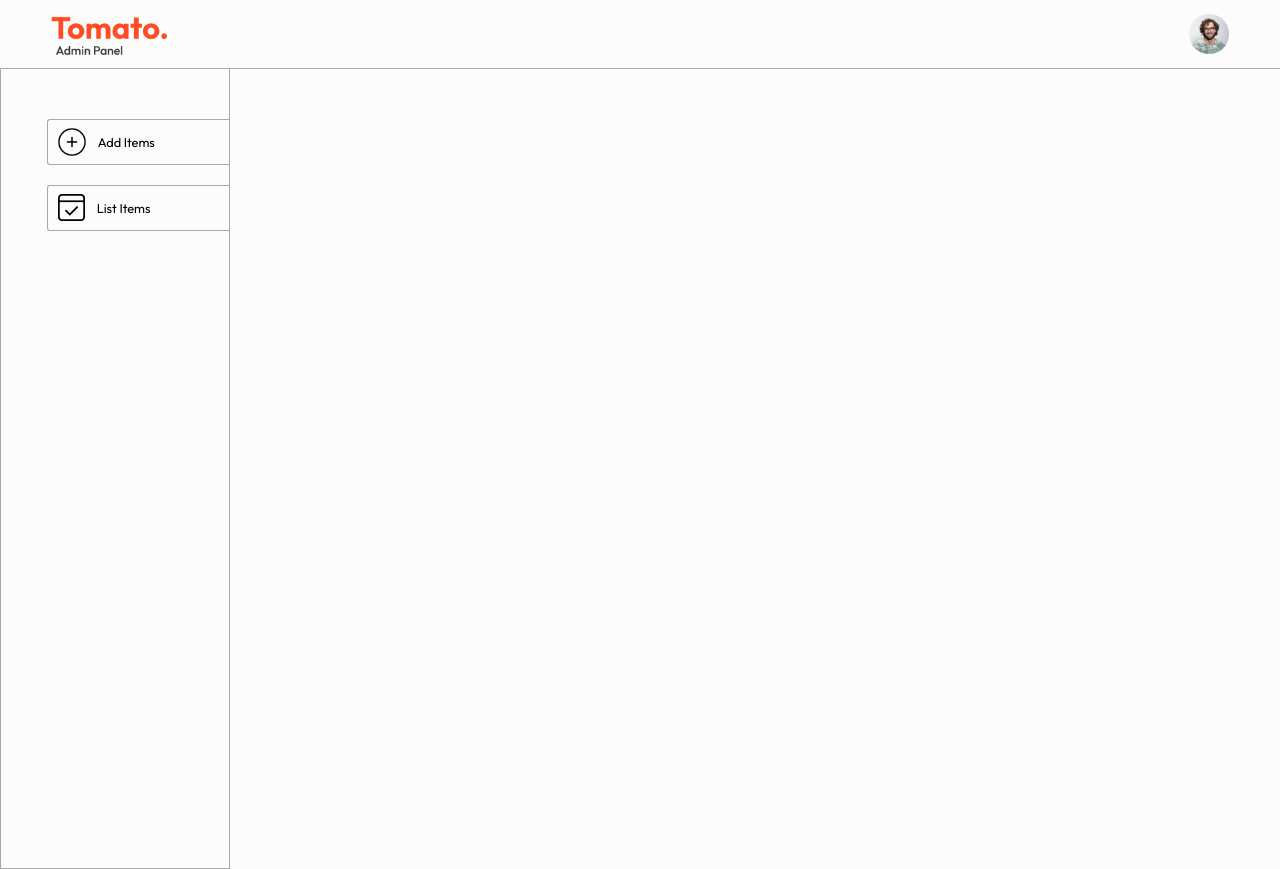
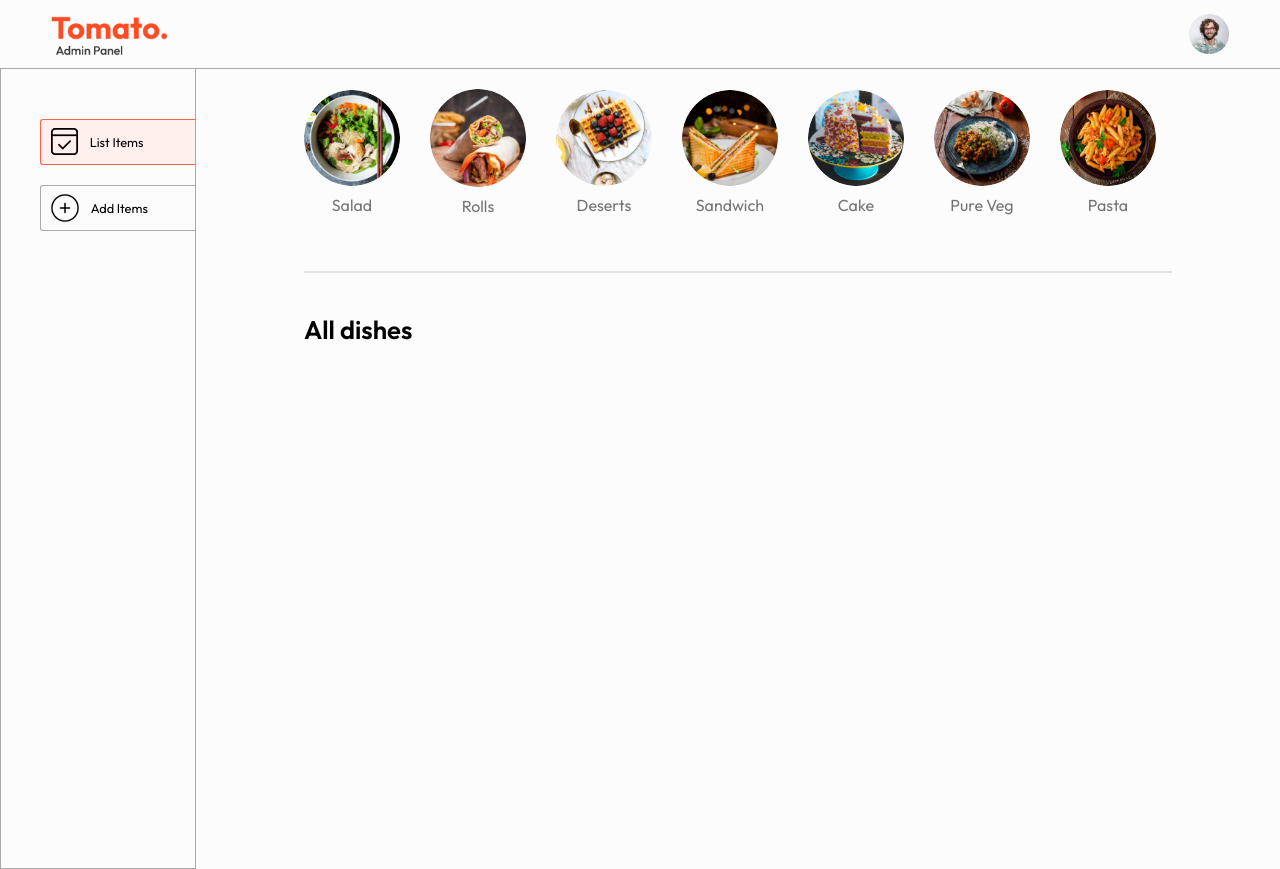
Before and after one commit to Deepanshumelkani77/Food-Del, a React (Vite) app in the folder admin/: page / in a window 1280 px wide. Built offline with nearby package versions, Linux system fonts and the light colour scheme; no server answers.

Commit message:
change in add route

```diff
--- a/admin/src/App.jsx
+++ b/admin/src/App.jsx
@@ -16,7 +16,7 @@ const App = () => {
 <Sidebar/>
 <Routes>
   <Route path="/add" element={<Add/>}></Route>
-  <Route path="/list" element={<List/>}></Route>
+  <Route path="/" element={<List/>}></Route>
   <Route path='/edit/:id' element={<Edit/>}></Route>
 
   </Routes>
--- a/admin/src/components/sidebar/Sidebar.jsx
+++ b/admin/src/components/sidebar/Sidebar.jsx
@@ -9,14 +9,14 @@ const Sidebar = () => {
 
       <div className="sidebar-options">
 
+      <NavLink to="/" className="sidebar-option">
+          <img src={assets.order_icon} alt="" />
+          <p>List Items</p>
+        </NavLink>
+
         <NavLink to="/add" className="sidebar-option">
           <img src={assets.add_icon} alt="" />
           <p>Add Items</p>
-        </NavLink>
-
-        <NavLink to="/list" className="sidebar-option">
-          <img src={assets.order_icon} alt="" />
-          <p>List Items</p>
         </NavLink>
 
 
```
